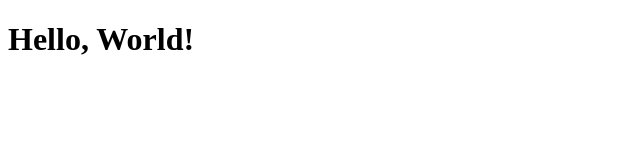
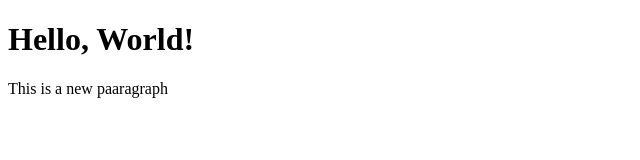
Before and after one commit to nanthini3/webdev_lab_1, a plain HTML site: page index.html in a window 1280 px wide. Shown: the whole page, without its empty margins (0-640 px from the left). Drawn offline with Linux system fonts and the light colour scheme.

Commit message:
Added a new paragraph

```diff
--- a/index.html
+++ b/index.html
@@ -5,5 +5,6 @@
     </head>
     <body>
         <h1>Hello, World!</h1>
+        <p>This is a new paaragraph</p>
     </body>
 </html>
```
